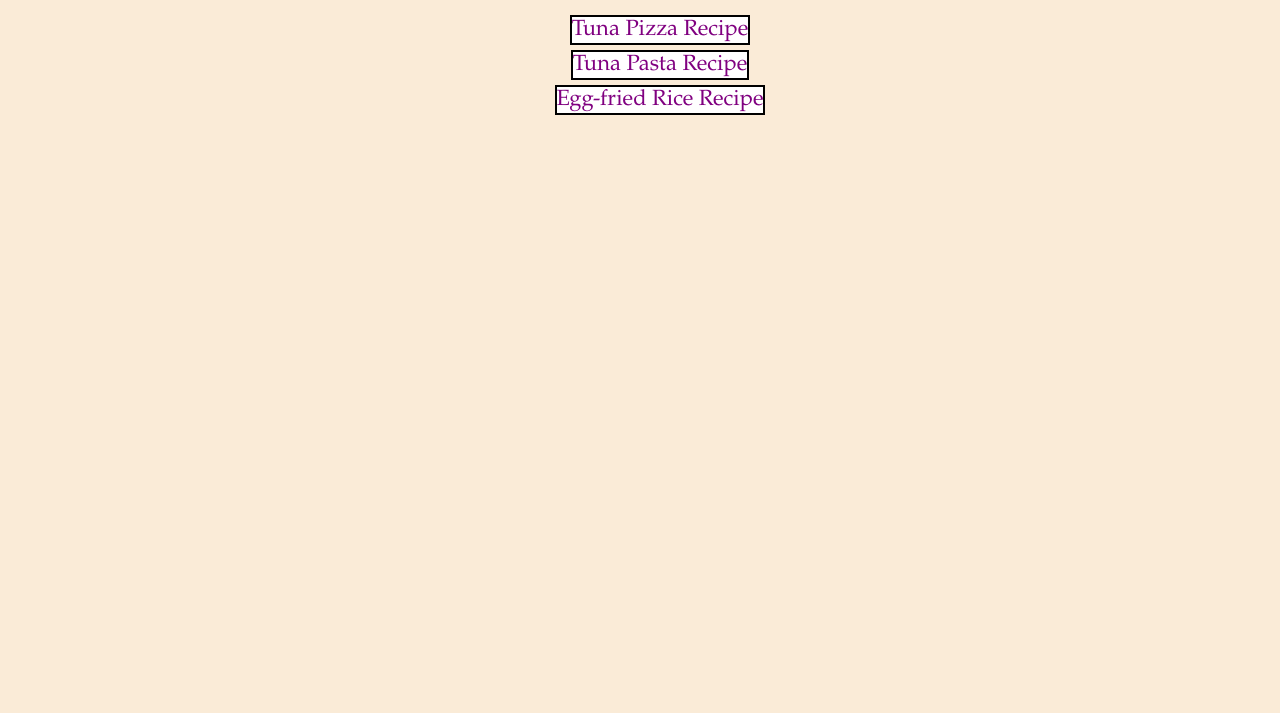
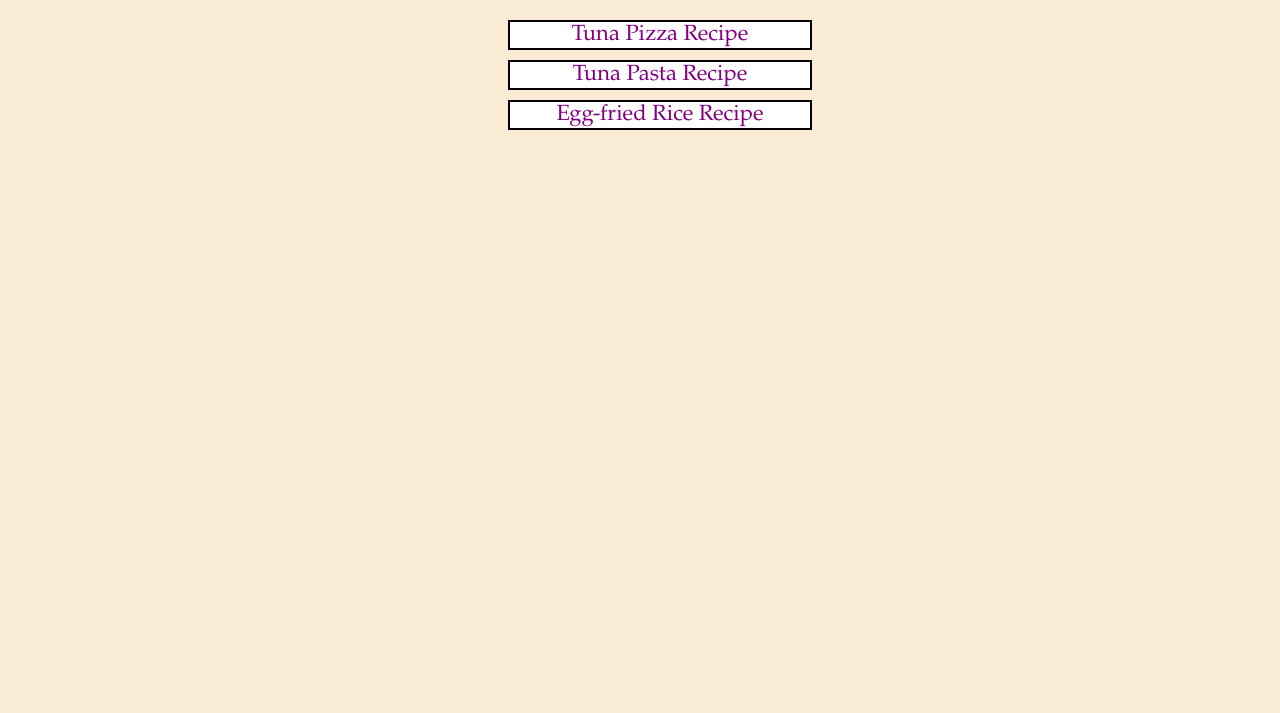
Before and after one commit to 1MertKaya/odin-recipes, a plain HTML site: page index.html in a window 1280 px wide. Shown: the part 87-800 px from the top of the page. Drawn offline with Linux system fonts and the light colour scheme.

Commit message:
edit box models' width

```diff
--- a/css/styles.css
+++ b/css/styles.css
@@ -41,5 +41,6 @@
     border: 2px solid black;
     text-align: center;
     display: inline-block;
-    margin-bottom: 5px;
+    margin: 5px;
+    width: 300px;
 }
```
